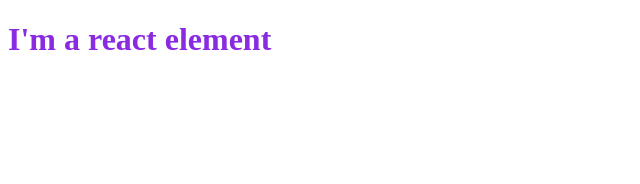
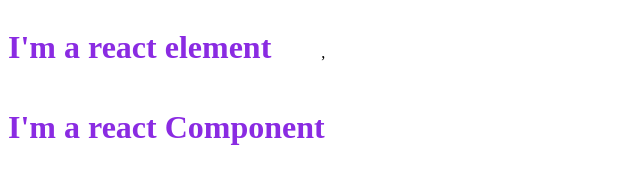
Before and after one commit to adisv67/cc-react, a React app: page / in a window 1280 px wide. Shown: the whole page, without its empty margins (0-640 px from the left). Built offline with nearby package versions, Linux system fonts and the light colour scheme.

Commit message:
component inside element

```diff
--- a/app.js
+++ b/app.js
@@ -1,7 +1,16 @@
 import React from "react";
-import  ReactDOM  from "react-dom";
-
-const heading = (<h1 className="heading">I'm a react element</h1>);
-
+import  ReactDOM  from "react-dom/client";
+const HeadingComp = () => {
+    return (
+    <div>
+        <h1 className="heading">I'm a react Component</h1>
+    </div>);
+}
+const heading = (
+    <div>
+        <h1 className="heading">I'm a react element</h1>,
+        <HeadingComp/>
+    </div>
+);
 const root = ReactDOM.createRoot(document.getElementById("root"));
 root.render(heading);
--- a/index.css
+++ b/index.css
@@ -1,3 +1,5 @@
 .heading{
     color: blueviolet;
+    display: inline-flex;
+    margin-right: 50px;
 }
--- a/package.json
+++ b/package.json
@@ -3,7 +3,9 @@
   "version": "1.0.0",
   "description": "learing react",
   "scripts": {
-    "test": "jest"
+    "test": "jest",
+    "start":"npx parcel index.html",
+    "build":"npx run parcel index.html"
   },
   "author": "",
   "license": "ISC",
```
